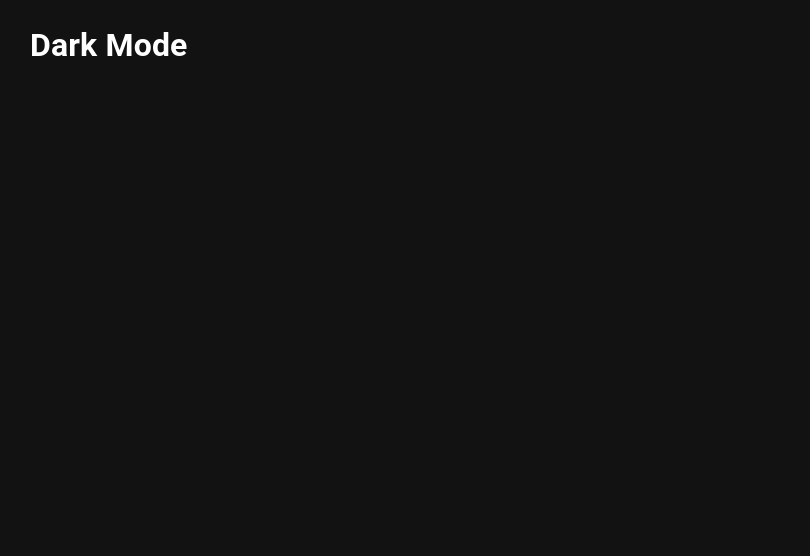
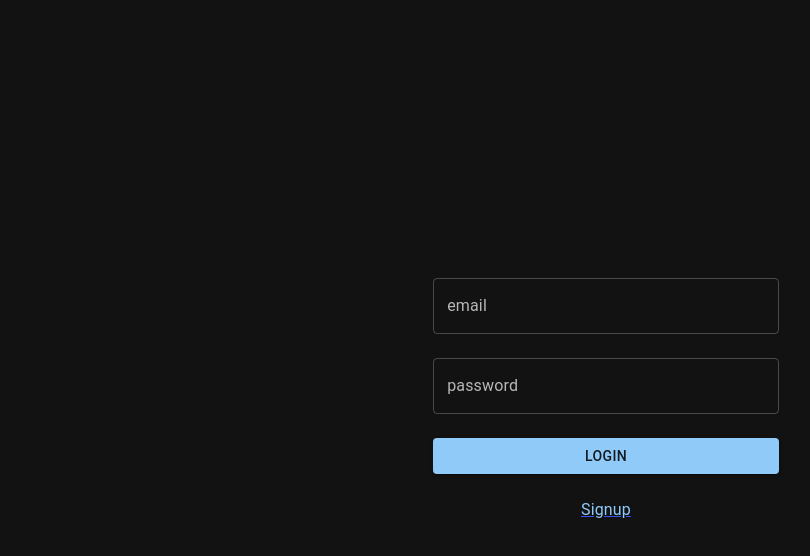
Before and after one commit to thangtran3112/chatter, a React (Create React App) app: page /login in a window 1280 px wide. Shown: the top 556 px of the page, without its empty margins (34-844 px from the left). Built offline with nearby package versions, Linux system fonts and the light colour scheme.

Commit message:
React Router and Material Login Signup

```diff
--- a/package.json
+++ b/package.json
@@ -15,9 +15,13 @@
     "@types/node": "^16.7.13",
     "@types/react": "^18.0.0",
     "@types/react-dom": "^18.0.0",
+    "localforage": "^1.10.0",
+    "match-sorter": "^6.3.4",
     "react": "^18.2.0",
     "react-dom": "^18.2.0",
+    "react-router-dom": "^6.22.1",
     "react-scripts": "5.0.1",
+    "sort-by": "^1.2.0",
     "typescript": "^4.4.2",
     "web-vitals": "^2.1.0"
   },
--- a/src/App.tsx
+++ b/src/App.tsx
@@ -4,6 +4,9 @@ import {
   ThemeProvider,
   createTheme,
 } from '@mui/material';
+import Auth from './components/auth/Auth';
+import { RouterProvider } from 'react-router-dom';
+import router from './components/Routes';
 
 const darkTheme = createTheme({
   palette: {
@@ -17,7 +20,7 @@ const App = () => {
     <ThemeProvider theme={darkTheme}>
       <CssBaseline />
       <Container>
-        <h1>Dark Mode</h1>
+        <RouterProvider router={router} />
       </Container>
     </ThemeProvider>
   );
--- /dev/null
+++ b/src/components/Routes.tsx
@@ -0,0 +1,16 @@
+import { createBrowserRouter } from 'react-router-dom';
+import Signup from './auth/Signup';
+import Login from './auth/Login';
+
+const router = createBrowserRouter([
+  {
+    path: '/login',
+    element: <Login />,
+  },
+  {
+    path: '/signup',
+    element: <Signup />,
+  },
+]);
+
+export default router;
--- /dev/null
+++ b/src/components/auth/Auth.tsx
@@ -0,0 +1,48 @@
+import { Button, Stack, TextField } from '@mui/material';
+import React, { useState } from 'react';
+
+interface AuthProps {
+  submitLabel: string;
+  onSubmit: (credentials: { email: string; password: string }) => Promise<void>;
+  children: React.ReactNode;
+}
+
+const Auth = ({ submitLabel, onSubmit, children }: AuthProps) => {
+  const [email, setEmail] = useState('');
+  const [password, setPassword] = useState('');
+  return (
+    <Stack
+      spacing={3}
+      sx={{
+        height: '100vh',
+        maxWidth: {
+          xs: '70%',
+          md: '30%',
+        },
+        margin: '0 auto',
+        justifyContent: 'center',
+      }}
+    >
+      <TextField
+        type="email"
+        label="email"
+        variant="outlined"
+        value={email}
+        onChange={(event) => setEmail(event.target.value)}
+      />
+      <TextField
+        type="password"
+        label="password"
+        variant="outlined"
+        value={password}
+        onChange={(event) => setPassword(event.target.value)}
+      />
+      <Button variant="contained" onClick={() => onSubmit({ email, password })}>
+        {submitLabel}
+      </Button>
+      {children}
+    </Stack>
+  );
+};
+
+export default Auth;
--- /dev/null
+++ b/src/components/auth/Login.tsx
@@ -0,0 +1,16 @@
+/* eslint-disable @typescript-eslint/no-empty-function */
+import { Link } from 'react-router-dom';
+import { Link as MUILink } from '@mui/material';
+import Auth from './Auth';
+
+const Login = () => {
+  return (
+    <Auth submitLabel="Login" onSubmit={async () => {}}>
+      <Link to={'/signup'} style={{ alignSelf: 'center' }}>
+        <MUILink>Signup</MUILink>
+      </Link>
+    </Auth>
+  );
+};
+
+export default Login;
--- /dev/null
+++ b/src/components/auth/Signup.tsx
@@ -0,0 +1,16 @@
+/* eslint-disable @typescript-eslint/no-empty-function */
+import { Link } from 'react-router-dom';
+import { Link as MUILink } from '@mui/material';
+import Auth from './Auth';
+
+const Signup = () => {
+  return (
+    <Auth submitLabel="Signup" onSubmit={async () => {}}>
+      <Link to={'/login'} style={{ alignSelf: 'center' }}>
+        <MUILink>Login</MUILink>
+      </Link>
+    </Auth>
+  );
+};
+
+export default Signup;
```
Also changed, not shown: .eslintrc.js, 1 other file (tests, documents, lock files or other folders).
